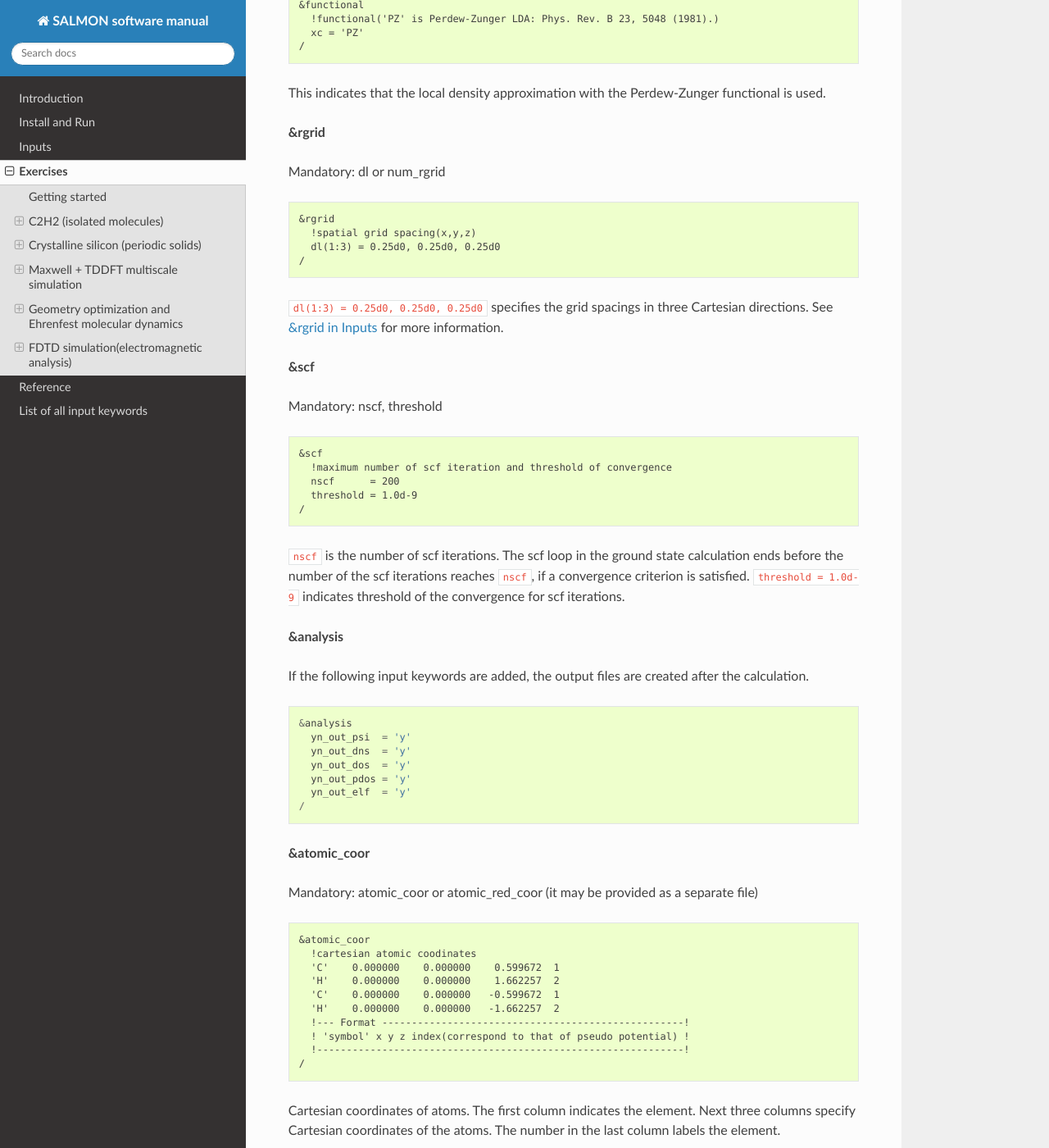
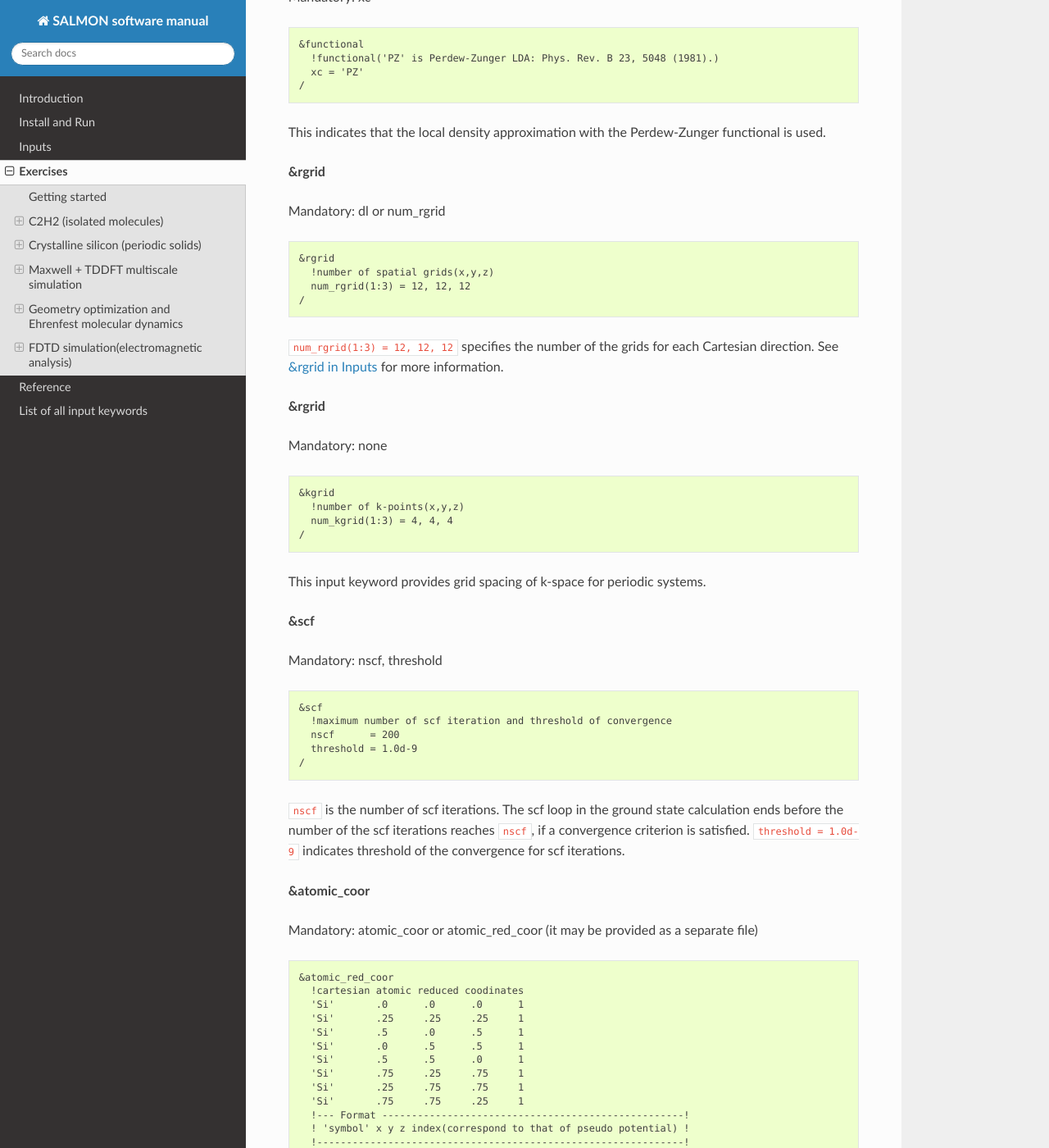
Before and after one commit to SALMON-TDDFT/SALMON-DOCS, a Sphinx documentation site: the page built from source/exercises.rst, in a window 1280 px wide and 1400 px high, scrolled down 28776 px. Shown: the whole window at 82% size. Built offline with Sphinx 7.4.7 and the Read the Docs theme 2.0.0, drawn with Linux system fonts in a browser that asks for light colours; formulas are drawn with MathJax 3; some of the changed text lies outside the part shown.

Commit message:
Update exercises.rst

```diff
--- a/source/exercises.rst
+++ b/source/exercises.rst
@@ -373,6 +373,8 @@ the scf iterations reaches ``nscf``, if a convergence criterion is satisfied.
 ``threshold = 1.0d-9`` indicates threshold of the convergence for scf iterations.
 
 **&analysis**
+
+Mandatory: none
 
 If the following input keywords are added, the output files are created after the calculation.
 
@@ -1627,13 +1629,25 @@ Mandatory: dl or num_rgrid
 ::
 
    &rgrid
-     !spatial grid spacing(x,y,z)
-     dl(1:3) = 0.25d0, 0.25d0, 0.25d0
-   /
-
-``dl(1:3) = 0.25d0, 0.25d0, 0.25d0`` specifies the grid spacings
-in three Cartesian directions.
+     !number of spatial grids(x,y,z)
+     num_rgrid(1:3) = 12, 12, 12
+   /
+
+``num_rgrid(1:3) = 12, 12, 12`` specifies the number of the grids for each Cartesian direction.
 See :any:`&rgrid in Inputs <&rgrid>` for more information.
+
+**&rgrid**
+
+Mandatory: none
+
+::
+
+   &kgrid
+     !number of k-points(x,y,z)
+     num_kgrid(1:3) = 4, 4, 4
+   /
+
+This input keyword provides grid spacing of k-space for periodic systems.
 
 **&scf**
 
@@ -1652,20 +1666,6 @@ The scf loop in the ground state calculation ends before the number of
 the scf iterations reaches ``nscf``, if a convergence criterion is satisfied.
 ``threshold = 1.0d-9`` indicates threshold of the convergence for scf iterations.
 
-**&analysis**
-
-If the following input keywords are added, the output files are created after the calculation.
-
-::
-
-   &analysis
-     yn_out_psi  = 'y'
-     yn_out_dns  = 'y'
-     yn_out_dos  = 'y'
-     yn_out_pdos = 'y'
-     yn_out_elf  = 'y'
-   /
-
 **&atomic_coor**
 
 Mandatory: atomic_coor or atomic_red_coor (it may be provided as a
@@ -1673,12 +1673,16 @@ separate file)
 
 ::
 
-   &atomic_coor
-     !cartesian atomic coodinates
-     'C'    0.000000    0.000000    0.599672  1
-     'H'    0.000000    0.000000    1.662257  2
-     'C'    0.000000    0.000000   -0.599672  1
-     'H'    0.000000    0.000000   -1.662257  2
+   &atomic_red_coor
+     !cartesian atomic reduced coodinates
+     'Si'	.0	.0	.0	1
+     'Si'	.25	.25	.25	1
+     'Si'	.5	.0	.5	1
+     'Si'	.0	.5	.5	1
+     'Si'	.5	.5	.0	1
+     'Si'	.75	.25	.75	1
+     'Si'	.25	.75	.75	1
+     'Si'	.75	.75	.25	1
      !--- Format ---------------------------------------------------!
      ! 'symbol' x y z index(correspond to that of pseudo potential) !
      !--------------------------------------------------------------!
```
